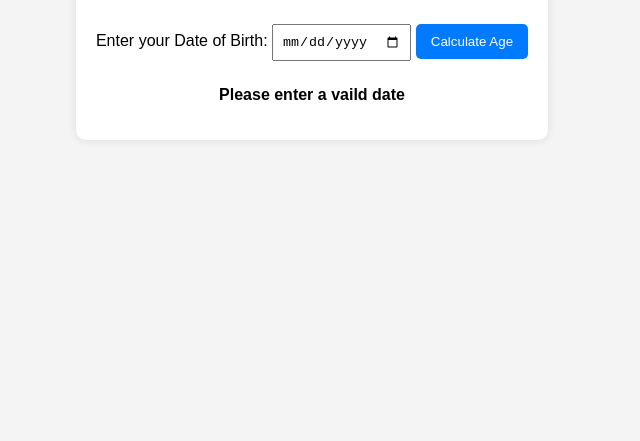
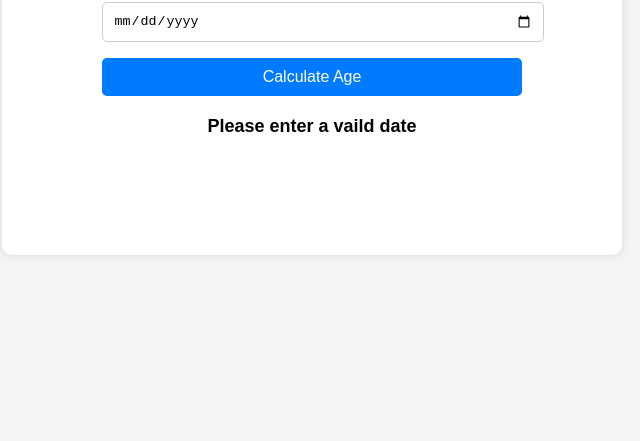
Before and after one commit to redashalabi/Age-Calculator, a plain HTML site: page index.html in a window 1280 px wide. Shown: the part 375-816 px from the top of the page, without its empty margins (328-968 px from the left). Drawn offline with Linux system fonts and the light colour scheme.

Commit message:
Update styles.css
Signed-off-by: SoleSprint <redavd12@gmail.com>

```diff
--- a/styles.css
+++ b/styles.css
@@ -8,7 +8,7 @@
         }
        .container {
             background: white;
-            padding: 20px;
+            padding: 100px;
             border-radius: 10px;
             box-shadow: 0 0 10px rgba(0, 0, 0, 0.1);
             text-align: center;
@@ -16,22 +16,36 @@
          h2 {
             color: #333;
         }
+      label{
+
+            font-size: 14px;
+            color: #555;
+           }
         input {
-            padding: 8px;
-            margin: 10px 0;
+            width: 100%;
+            margin-top: 5px;
+            padding: 10px;
+            border: 1px solid #ccc;
+            border-radius: 5px;
                }
          button {
-            padding: 10px 15px;
+            width: 100%;
+            padding: 10px ;
+            margin-top: 2vh;
             background: #007bff;
             color: white;
             border: none;
             border-radius: 5px;
             cursor: pointer;
+            font-size: 16px;
               }
          button:hover {
             background: #0056b3;
         }
+
         p {
-            margin-top: 15px;
+           margin-top: 20px;
+          text-align: center;
+          font-size: 18px;
           font-weight: bold;
         }
```
Lines whose indentation alone changed are shown as unchanged.
